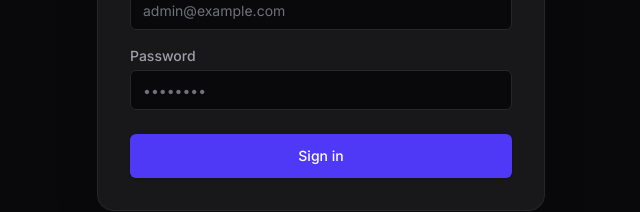
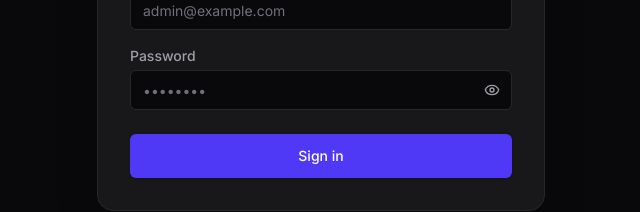
Before and after one commit to Esam-jr/stk_mgmt, a Next.js app: page /login in a window 1280 px wide. Shown: the part 412-624 px from the top of the page, without its empty margins (319-959 px from the left). Built offline with nearby package versions, Linux system fonts and the light colour scheme.

Commit message:
feat: Enhance login page with password visibility toggle and update dependencies in package-lock.json

```diff
--- a/src/app/login/page.tsx
+++ b/src/app/login/page.tsx
@@ -6,12 +6,13 @@ import { signIn } from "@/lib/auth-client";
 import { Button } from "@/components/ui/Button";
 import { Input } from "@/components/ui/Input";
 import toast from "react-hot-toast";
-import { Boxes } from "lucide-react";
+import { Boxes, Eye, EyeOff } from "lucide-react";
 
 export default function LoginPage() {
   const router = useRouter();
   const [email, setEmail] = useState("");
   const [password, setPassword] = useState("");
+  const [showPassword, setShowPassword] = useState(false);
   const [isLoading, setIsLoading] = useState(false);
 
   const handleSubmit = async (e: React.FormEvent) => {
@@ -74,14 +75,28 @@ export default function LoginPage() {
               <label className="block text-sm font-medium text-zinc-400">
                 Password
               </label>
+              <div className="relative mt-1">
                 <Input
-                type="password"
+                  type={showPassword ? "text" : "password"}
                   required
-                className="mt-1"
+                  className="pr-10"
                   placeholder="••••••••"
                   value={password}
                   onChange={(e) => setPassword(e.target.value)}
                 />
+                <button
+                  type="button"
+                  onClick={() => setShowPassword((prev) => !prev)}
+                  className="absolute inset-y-0 right-0 flex items-center px-3 text-zinc-400 transition hover:text-zinc-200"
+                  aria-label={showPassword ? "Hide password" : "Show password"}
+                >
+                  {showPassword ? (
+                    <EyeOff className="h-4 w-4" />
+                  ) : (
+                    <Eye className="h-4 w-4" />
+                  )}
+                </button>
+              </div>
             </div>
           </div>
 
```
Also changed, not shown: 1 other file (tests, documents, lock files or other folders). Lines whose indentation alone changed are shown as unchanged.
